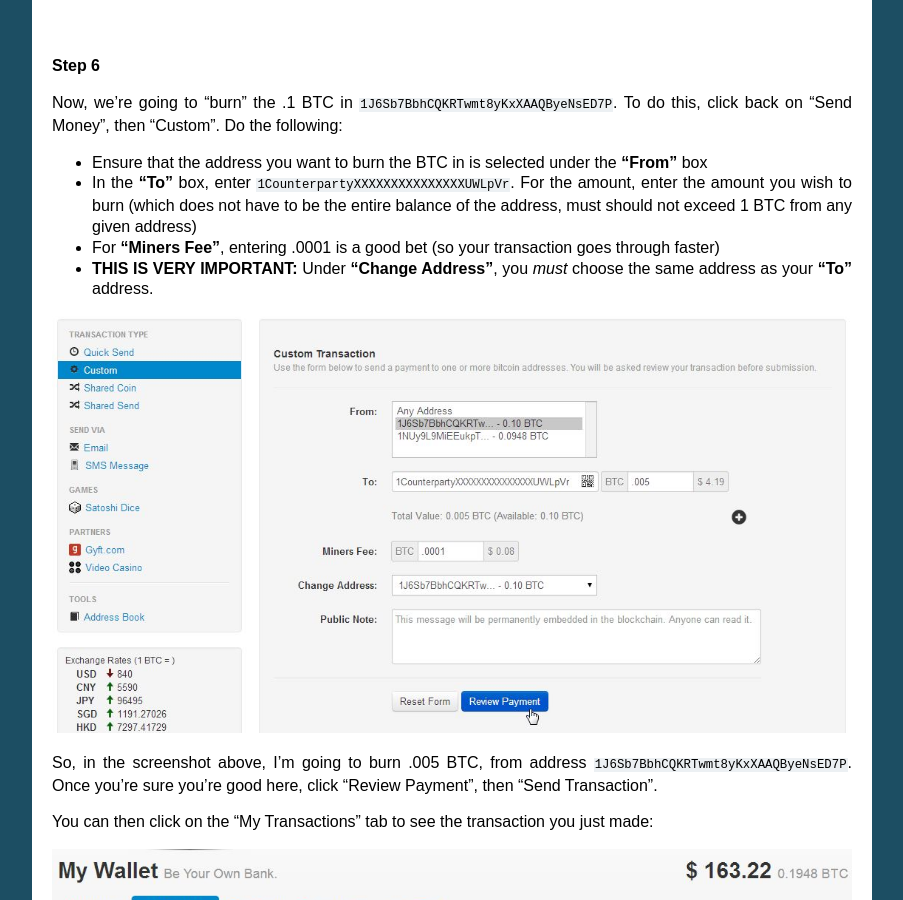
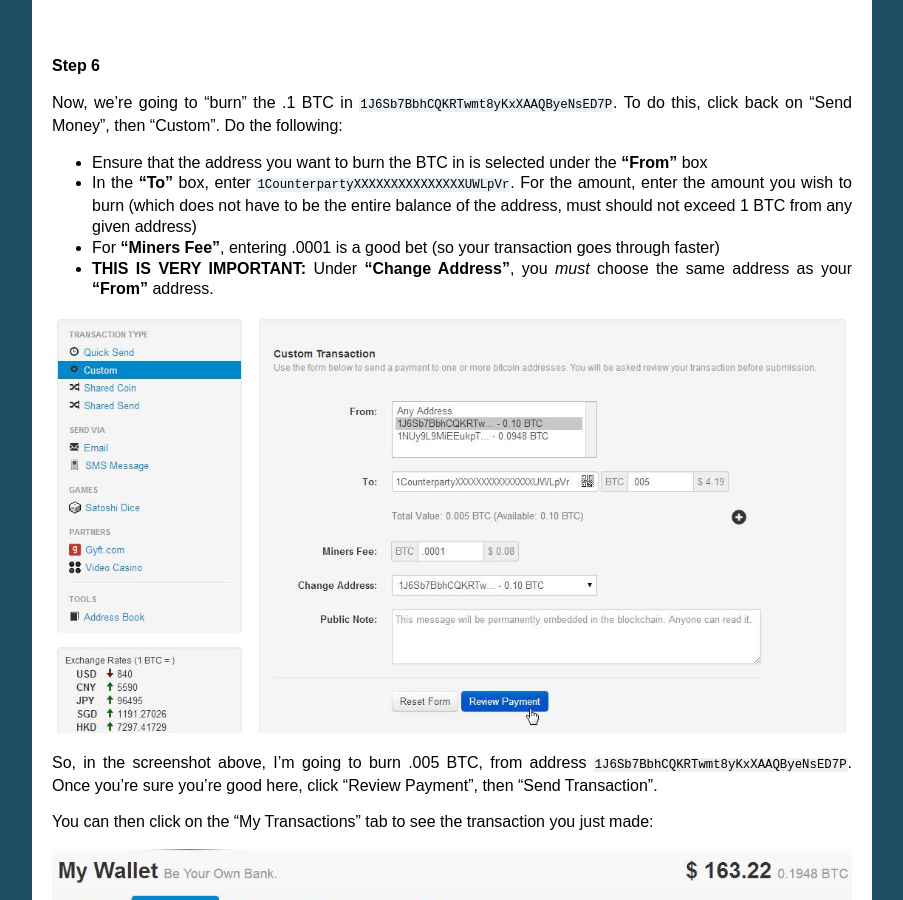
Before and after one commit to CounterpartyXCP/federatednode, a Sphinx documentation site: the page built from docs/HowToBurn.rst, in a window 1280 px wide and 900 px high, scrolled down 3316 px. Shown: the whole window, without its empty margins (198-1101 px from the left). Built offline with Sphinx 7.4.7, drawn with Linux system fonts in a browser that asks for light colours.

Commit message:
corrected docs bug

```diff
--- a/docs/HowToBurn.rst
+++ b/docs/HowToBurn.rst
@@ -104,7 +104,7 @@ Now, we're going to "burn" the .1 BTC in ``1J6Sb7BbhCQKRTwmt8yKxXAAQByeNsED7P``.
 - In the **"To"** box, enter ``1CounterpartyXXXXXXXXXXXXXXXUWLpVr``. For the amount, enter the amount
   you wish to burn (which does not have to be the entire balance of the address, must should not exceed 1 BTC from any given address)
 - For **"Miners Fee"**, entering .0001 is a good bet (so your transaction goes through faster)
-- **THIS IS VERY IMPORTANT:** Under **"Change Address"**, you *must* choose the same address as your **"To"** address.
+- **THIS IS VERY IMPORTANT:** Under **"Change Address"**, you *must* choose the same address as your **"From"** address.
 
 .. image:: images/burntut5.jpg
 
```
